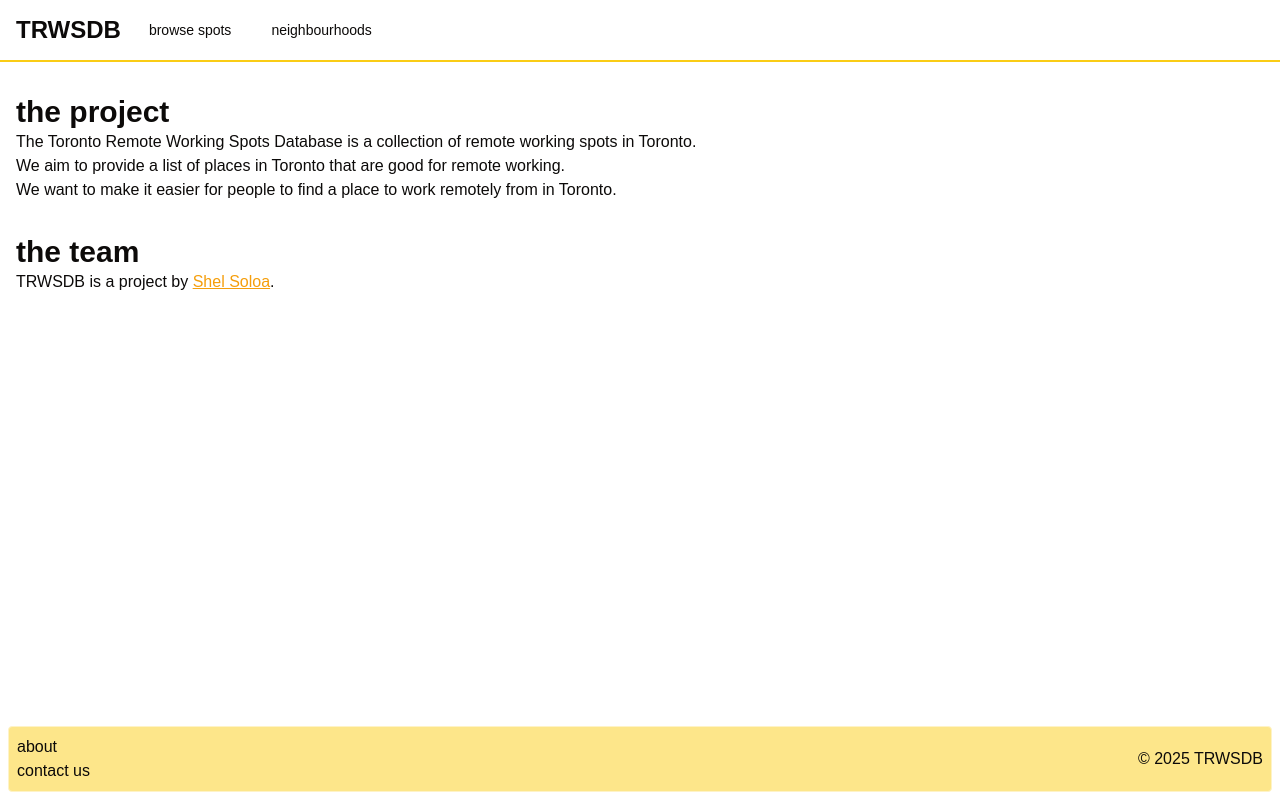
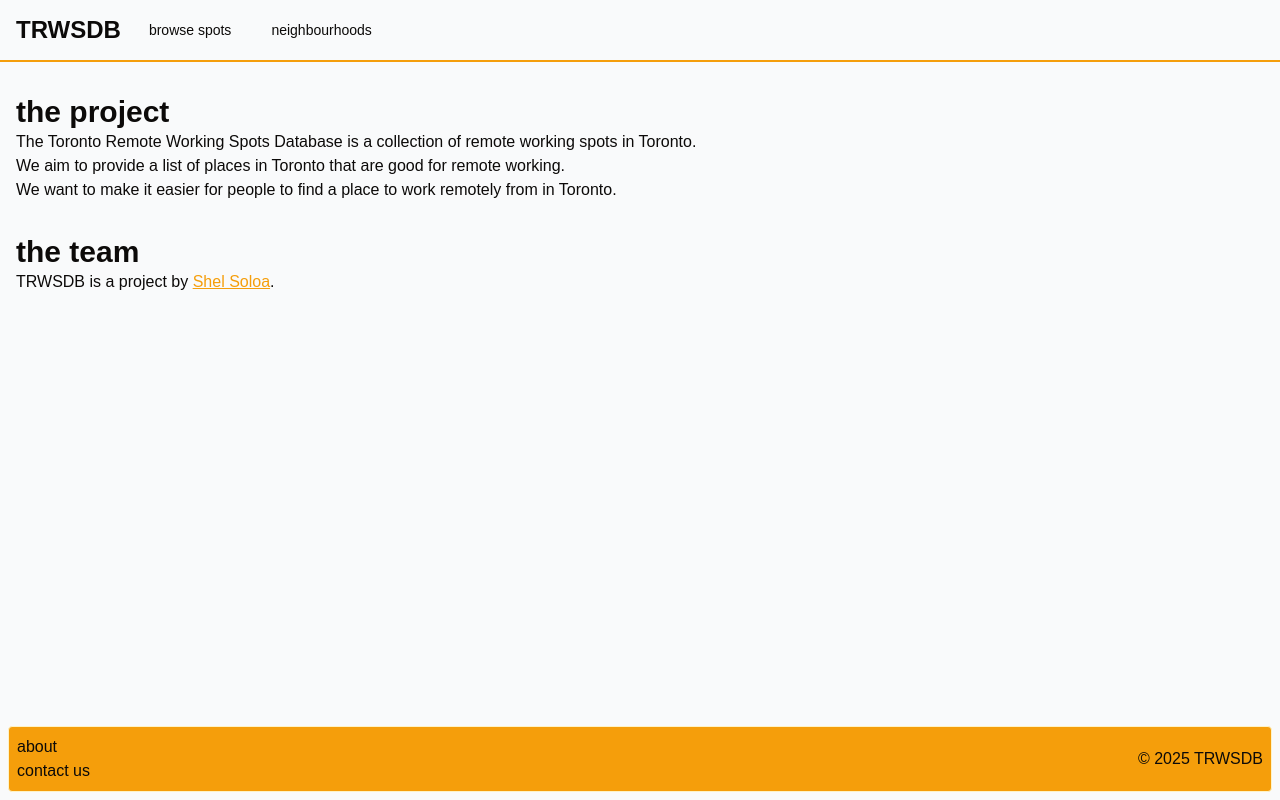
Before and after one commit to shelsoloa/toronto-remotes, a Next.js app: page /about in a window 1280 px wide. Built offline with nearby package versions, Linux system fonts and the light colour scheme.

Commit message:
Button styling

```diff
--- a/src/app/page.tsx
+++ b/src/app/page.tsx
@@ -7,7 +7,7 @@ export default async function Home() {
   return (
     <div>
       <h1 className='text-4xl font-bold'>
-        Toronto <span className='rounded bg-amber-300 px-1'>Remote Working Spots</span> Database
+        Toronto <span className='rounded bg-primary px-1'>Remote Working Spots</span> Database
       </h1>
 
       <h2 className='pb-2 pt-8 text-2xl font-bold'>recently added</h2>
--- a/src/components/ui/footer.tsx
+++ b/src/components/ui/footer.tsx
@@ -3,7 +3,7 @@ import Link from 'next/link';
 export default function Footer() {
   return (
     <div className='flex p-2'>
-      <div className='flex w-full items-center justify-between gap-2 rounded border border-amber-100 bg-amber-200 p-2'>
+      <div className='flex w-full items-center justify-between gap-2 rounded border border-amber-100 bg-primary p-2'>
         <div>
           <p>
             <Link href='/about'>about</Link>
--- a/src/styles/globals.css
+++ b/src/styles/globals.css
@@ -8,19 +8,19 @@ body {
 
 @layer base {
   :root {
-    --background: 0 0% 100%;
+    --background: 210 20% 98%;
     --foreground: 20 14.3% 4.1%;
-    --card: 0 0% 100%;
+    --card: 210 20% 98%;
     --card-foreground: 20 14.3% 4.1%;
-    --popover: 0 0% 100%;
+    --popover: 210 20% 98%;
     --popover-foreground: 20 14.3% 4.1%;
-    --primary: 47.9 95.8% 53.1%;
+    --primary: 37.7 92.1% 50.2%;
     --primary-foreground: 26 83.3% 14.1%;
     --secondary: 60 4.8% 95.9%;
     --secondary-foreground: 24 9.8% 10%;
     --muted: 60 4.8% 95.9%;
     --muted-foreground: 25 5.3% 44.7%;
-    --accent: 60 4.8% 95.9%;
+    --accent: 60 4.8% 92.9%;
     --accent-foreground: 24 9.8% 10%;
     --destructive: 0 84.2% 60.2%;
     --destructive-foreground: 60 9.1% 97.8%;
@@ -42,7 +42,7 @@ body {
     --card-foreground: 60 9.1% 97.8%;
     --popover: 20 14.3% 4.1%;
     --popover-foreground: 60 9.1% 97.8%;
-    --primary: 47.9 95.8% 53.1%;
+    --primary: 37.7 92.1% 50.2%;
     --primary-foreground: 26 83.3% 14.1%;
     --secondary: 12 6.5% 15.1%;
     --secondary-foreground: 60 9.1% 97.8%;
```
